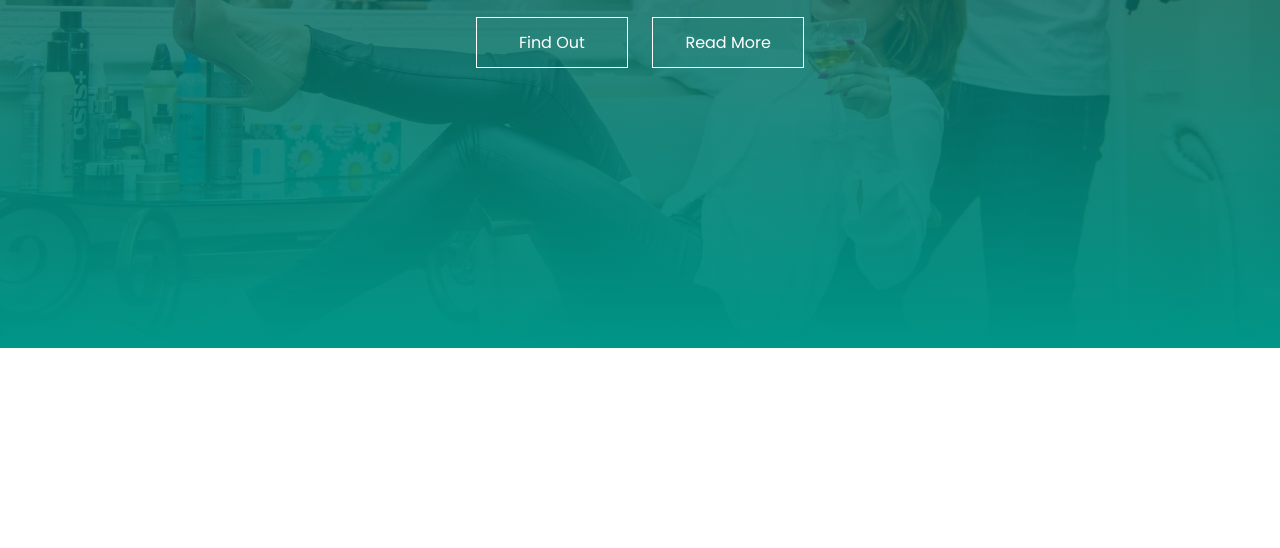
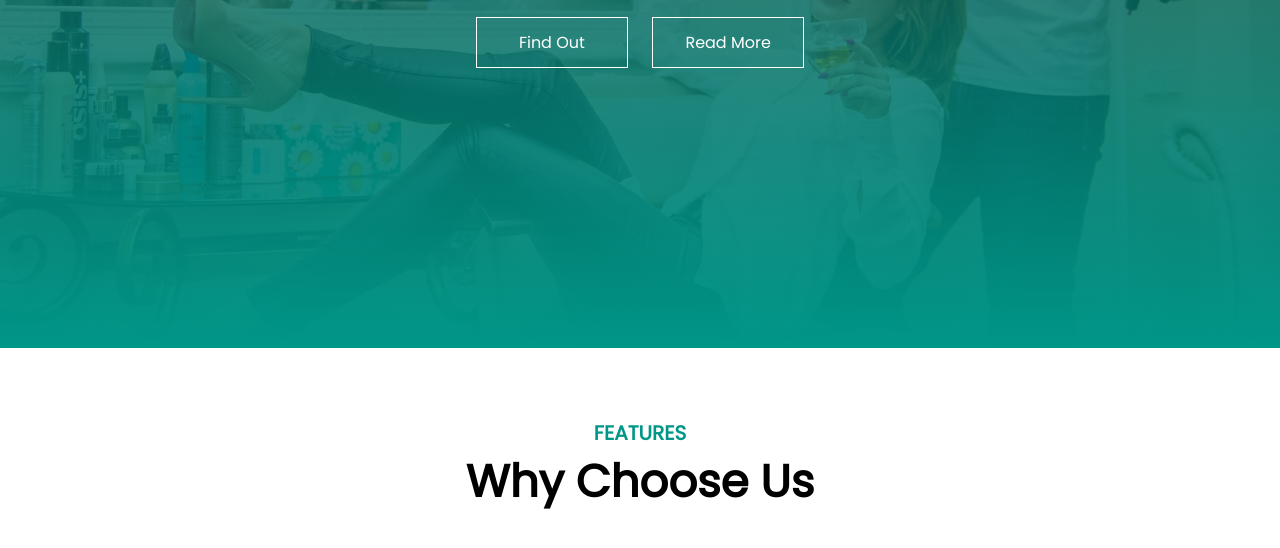
Before and after one commit to Dhaval-Joshi898/CSS-Major-Project, a plain HTML site: page index.html in a window 1280 px wide. Shown: the part 452-1000 px from the top of the page. Before the commit the page ends 800 px from the top, so only its background shows below. Drawn offline with Linux system fonts and the light colour scheme.

Commit message:
Feature section

```diff
--- a/index.html
+++ b/index.html
@@ -42,6 +42,29 @@
     </div>
 
 
+    <!-- Features -->
+    <section id="feature">
+        <div class="title-text">
+            <p>FEATURES</p>
+            <h1>Why Choose Us</h1>
+        </div>
+    </section>
+
+
+
+
+
+
+
+
+
+
+
+
+
+
+
+
     <script>
         var menuBtn=document.getElementById("menuBtn")
         var sideNav=document.getElementById("sideNav")
--- a/style.css
+++ b/style.css
@@ -33,6 +33,8 @@
 }
 .banner-btn{
     margin:70px auto;
+
+
 }
 .banner-btn a{
     width:150px;
@@ -48,6 +50,7 @@
 .banner-btn a span{
     width:0;
     height: 100%;
+
     background-color:white;
     position: absolute;   /*this will be relative to anchor tag(a)*/
     /* -------------------------------- */
@@ -77,10 +80,14 @@ The purpose of using the negative z-index in this case is to allow the <span> el
 .banner-btn a:hover span{
     width: 100%;
     background-color:#026f6467;
+
+
 }
 .banner-btn a:hover{
-    color:white;
+   color:white;
    box-shadow: 2px 2px 3px 1px ;   /*   Xoffset yoffset blur spread */
+
+
 }
 #sideNav{
     width: 220px;
@@ -128,3 +135,22 @@ nav ul li a{
       margin:30px auto;  /*auto to center horizontal margin*/
     }
 }
+
+/* Feature */
+#feature{
+    width:100%;
+    padding: 70px 0px;
+}
+.title-text{
+    text-align:center;
+    padding-bottom: 70px;
+}
+.title-text p{
+    margin:auto;
+    font-size:20px;
+    color: #009688;
+    font-weight:bold;
+}
+.title-text{
+    font-size: 30px;
+}
```
